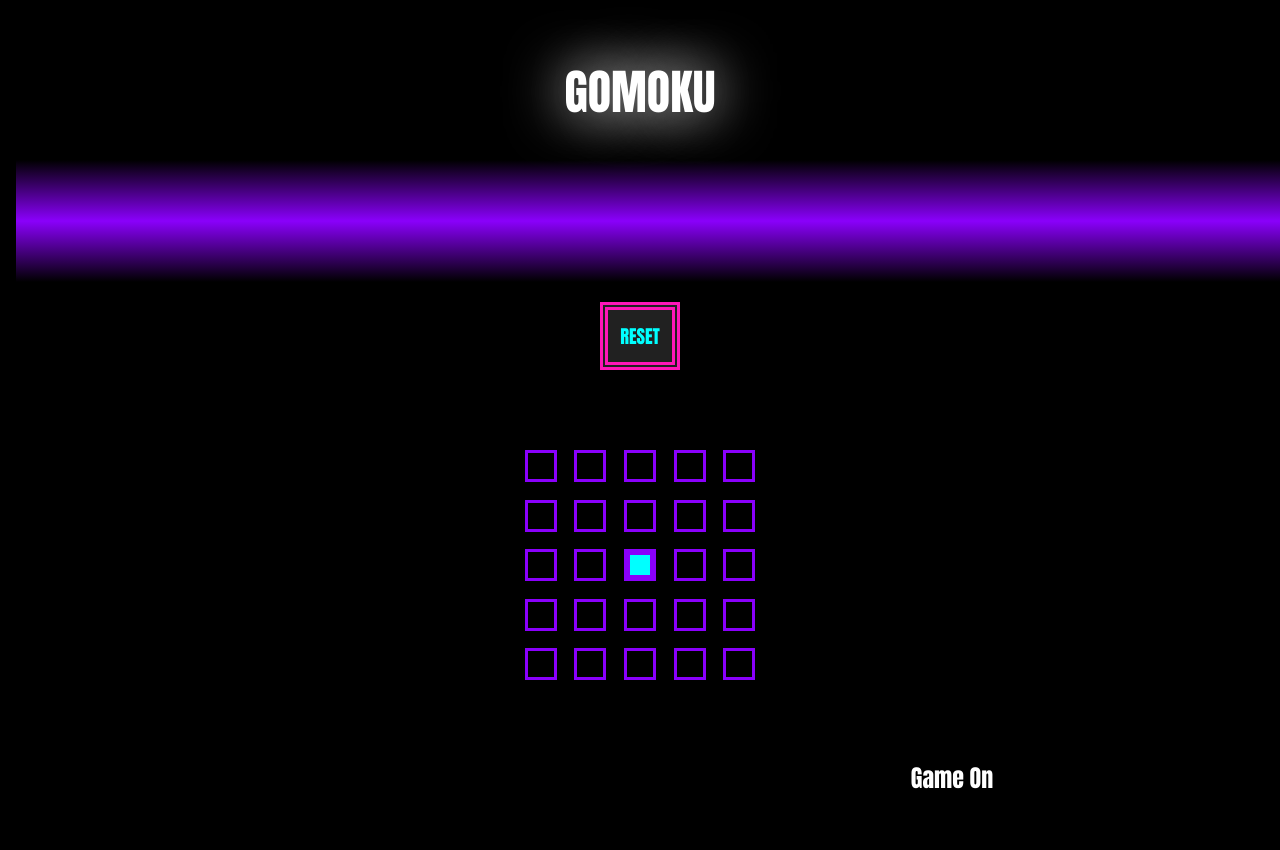
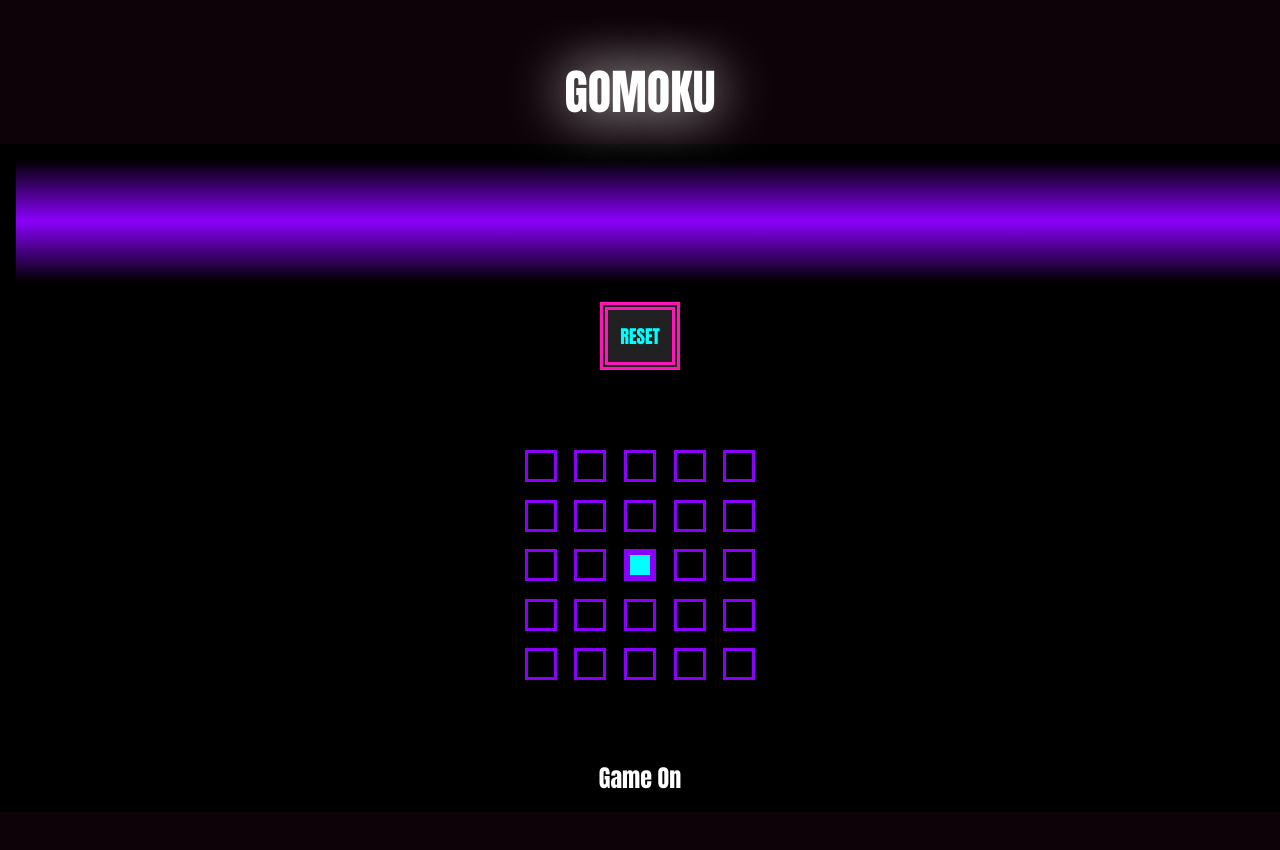
Before and after one commit to BiancaDavey/Gomoku, a website built with Parcel: page index.html in a window 1280 px wide. Both pictures are taken after a click on the element 640 px from the left and 565 px from the top of the page. After the commit the page ends 812 px from the top, so only its background shows below. Built offline with nearby package versions, Linux system fonts and the light colour scheme.

Commit message:
Update comments

```diff
--- a/app.ts
+++ b/app.ts
@@ -1,8 +1,5 @@
-import { UpdateText } from './app';
 /*
-
 TODO 09/07/2022 ADD SELECTEDTWO:
-
 * 1. X "Selected" add additional STATUS SELECTEDTWO.
 * 2. SelectedTwo implemented every second click.
 * 3. X Styling colour pink for SELECTEDTWO.
@@ -11,7 +8,6 @@ TODO 09/07/2022 ADD SELECTEDTWO:
 * 6. X Check if five in a row horizontally (record array? Map based on config? ie. number of rows/cols?)
 * 7. Check if five in a row vertically
 * 8. X Reset upon five in a row
-
 */
 
 enum STATUS {
@@ -53,7 +49,7 @@ export class Square {
     ie. selected1=black, selected2=white. ENUM? STATUS = SELECTED1 SELECTED2?
     */
     handleClick() {
-        main.gameOn()
+        main.gameStatusDisplay()
         // TODO 09/07/2022 ADD SELECTEDTWO: ___ OK
         if (this.status === STATUS.OCCUPIED || this.status === STATUS.SELECTED || this.status === STATUS.SELECTEDTWO) return
         this.element.classList.remove(this.status.toLowerCase())
@@ -80,24 +76,6 @@ export class Square {
     }
 }
 
-// ???
-/*
-export class UpdateText {
-    text: string
-    element: HTMLTitleElement
-    constructor(text: string){
-        this.text = this.updateText('')
-        this.element = document.createElement('title')
-        this.element.classList.add('status-new-text')
-    }
-
-    updateText(updateText: string) {
-        // this.text = updateText
-        return updateText
-    }
-}
-*/
-
 export class Row {
     id: number
     squares: Square[]
@@ -114,12 +92,12 @@ export class Row {
         this.element.append(...this.squares.map((square) => square.element))
     }
 
+    get freeSquaresId(){
+        return this.squares.filter((square) => square.isFree).map((square) => square.id)
+    }
+
     get selectedSquaresId() {
         return this.squares.filter((square) => square.isSelected).map((square) => square.id)
-    }
-
-    get freeSquaresId(){
-        return this.squares.filter((square) => square.isFree).map((square) => square.id)
     }
 
     // TODO 09/07/2022 ADD SELECTEDTWO: ___ OK
@@ -130,10 +108,10 @@ export class Row {
 
 export class GridMap {
     rows: Row[]
+    freeSquares: number[] = []
     selectedSquares: number[]  = []
     // TODO 09/07/2022 ADD SELECTEDTWO: ___ OK
     selectedTwoSquares: number[] = []
-    freeSquares: number[] = []
     element: HTMLDivElement
 
     constructor(rowNumber: number, squareNumberPerRow: number, occupiedSquares: number[] = []){
@@ -160,24 +138,23 @@ export class GridMap {
         })
     }
 
+    getSelectedSquaresId(){
+        this.selectedSquares = this.rows.map(row => row.selectedSquaresId).flat()
+        console.log(`selected squares: ${this.selectedSquares.join(',')}`)
+    }
+
+    // TODO 09/07/2022 ADD SELECTEDTWO: ___ OK
+    getSelectedTwoSquaresId(){
+        this.selectedTwoSquares = this.rows.map(row => row.selectedTwoSquaresId).flat()
+        console.log(`selected two squares: ${this.selectedTwoSquares.join(',')}`)
+    }
+
     checkDraw() {
         this.freeSquares = this.rows.map(row => row.freeSquaresId).flat()
         if (this.freeSquares.length === 0){
             console.log('Draw.')
             main.resetGame()
         }
-    }
-
-    getSelectedSquaresId(){
-        this.selectedSquares = this.rows.map(row => row.selectedSquaresId).flat()
-        console.log(`selected squares: ${this.selectedSquares.join(',')}`)
-        //this.checkFiveInARow()
-    }
-
-    // TODO 09/07/2022 ADD SELECTEDTWO: ___ OK
-    getSelectedTwoSquaresId(){
-        this.selectedTwoSquares = this.rows.map(row => row.selectedTwoSquaresId).flat()
-        console.log(`selected two squares: ${this.selectedTwoSquares.join(',')}`)
     }
 
     checkFiveInARow() {
@@ -224,51 +201,32 @@ export class Main {
     gridMap: GridMap | null = null
     boardContainer: HTMLDivElement
     statusText: HTMLDivElement
-    statusBar: HTMLDivElement
+    decorBar: HTMLDivElement
 
     constructor() {
         this.boardContainer = document.createElement('div')
         this.boardContainer.id = 'board'
         this.boardContainer.classList.add('board')
-
-        // Reset button:
         const resetButton = document.createElement('button')
         resetButton.classList.add('reset-button')
         resetButton.innerText = 'Reset'
         resetButton.addEventListener('click', () => {
             console.log("Reset game.")
-            // Reset game function call.
             this.resetGame()
         })
-
-        // Status Bar:
-        this.statusBar = document.createElement('div')
-        this.statusBar.id = 'status-bar'
-        this.statusBar.classList.add('status-bar')
-        // const statusBar = document.createElement('div')
-        // statusBar.classList.add('status-bar')
-
-        // Status Text:
-        // TODO 10/7/2022 trying as div above:
+        this.decorBar = document.createElement('div')
+        this.decorBar.id = 'decor-bar'
+        this.decorBar.classList.add('decor-bar')
         this.statusText = document.createElement('div')
         this.statusText.id = 'status-text'
         this.statusText.classList.add('status-text')
-        this.statusText.innerText = this.setStatusText('Status')
-        // const statusText = document.createElement('text')
-        // statusText.classList.add('status-text')
-        // TODO: rendering status text.
-        // statusText.innerText = this.setStatusText('Status')
-
-        // TODO: render text when applicable?
-        //this.boardContainer.appendChild(statusBar)
-        // this.boardContainer.appendChild(statusText)
+        this.statusText.innerText = this.setStatusText('Welcome')
         this.boardContainer.appendChild(resetButton)
-        document.getElementById('main')?.append(this.statusBar)
+        document.getElementById('main')?.append(this.decorBar)
         document.getElementById('main')?.append(this.boardContainer)
         document.getElementById('main')?.append(this.statusText)
     }
 
-    // TODO: rendering status text.
     setStatusText(statusUpdateText: string) {
         this.boardContainer.appendChild(this.statusText)
         return statusUpdateText
@@ -282,21 +240,17 @@ export class Main {
         this.boardContainer.append(this.gridMap.element)
     }
 
-    // Current game display
-    gameOn() {
+    gameStatusDisplay() {
         this.statusText.innerText = this.setStatusText('Game On')  // It's now on the bottom of the page.
         document.getElementById('main')?.append(this.statusText)
-        // this.renderGame(numberRows, numberColumns)
     }
 
-    // Reset game
     resetGame(){
-        this.statusText.innerText = this.setStatusText('Reset')  // It's now on the bottom of the page.
+        this.statusText.innerText = this.setStatusText('Game Reset')  // It's now on the bottom of the page.
         document.getElementById('main')?.append(this.statusText)
         this.renderGame(numberRows, numberColumns)
     }
 
-    // Game over
     gameOver(){
         this.statusText.innerText = this.setStatusText('Game Over')  // It's now on the bottom of the page.
         document.getElementById('main')?.append(this.statusText)
--- a/style.css
+++ b/style.css
@@ -3,14 +3,14 @@ body {
     min-height: 100vh;
     display: flex;
     flex-direction: column;
-    background-color: black;
+    background-color: #0d0208;
 }
 
 .header {
     margin-top: 40px;
     font-size: 3rem;
     padding: 1rem;
-    background-color: black;
+    background-color: #0d0208;
     color: #FFFFFF;
     font-family:Impact, Haettenschweiler, 'Arial Narrow Bold', sans-serif;
     font-weight: bolder;
@@ -72,31 +72,28 @@ body {
     align-items: center;
 }
 
-.status-bar {
+.decor-bar {
     display: flex;
     flex-direction: column;
     align-items: center;
     background-image: linear-gradient(black, rgb(138, 0, 251), black);
-    /*
-    background-image: radial-gradient(rgb(138, 0, 251),black);
-    */
     padding: 1rem;
-    /*margin: 10px;*/
     height: 90px;
     width: 100%;
 }
 
 .status-text {
+    display: flex;
+    flex-direction: column;
+    align-items: center;
+    width: 100%;
     font-size: 1.5rem;
     font-family: Impact, Haettenschweiler, 'Arial Narrow Bold', sans-serif;
     font-weight: bold;
     text-align: center;
     color: white;
-    width: 50%;
+    /*color: #00ff41;*/
     height: fit-content;
-    transform: translateY(100%);
-    transform: translateX(100%);
-    margin-bottom: 40px;
 }
 
 .reset-button {
@@ -117,7 +114,6 @@ body {
 }
 
 .reset-button:hover {
-    /* background-color: rgb(71, 71, 71); */
     box-shadow: 0px 0px 40px rgb(255, 76, 201);
 
 }
@@ -126,7 +122,6 @@ body {
     display: flex;
     flex-direction: column;
     row-gap: 1.1rem;
-    /*column-gap: 1.25rem;*/
     align-items: center;
     margin: 5rem;
 }
@@ -141,7 +136,6 @@ body {
     width: 2rem;
     border: 1px solid #ccc;
     box-sizing: border-box;
-    /* cursor: pointer; */
 }
 
 .square.occupied {
@@ -158,7 +152,6 @@ body {
     background-color: aqua;
     border-color: rgb(138, 0, 251);
     border-width: 6px;
-    /* Displaying cursor not allowed for selected: */
     cursor: not-allowed;
 }
 
@@ -167,13 +160,10 @@ body {
     background-color: rgb(255, 22, 185);
     border-color: rgb(138, 0, 251);
     border-width: 6px;
-    /* Displaying cursor not allowed for selected: */
     cursor: not-allowed;
 }
 
 .square.free {
-    /* background-color: white;
-    opacity: 0.99; */
     border-color: rgb(138, 0, 251);
     border-width: 3px;
 }
@@ -182,5 +172,4 @@ body {
     background-color: teal;
     border-color: rgb(138, 0, 251);
     border-width: 6px;
-    /*opacity: 0.5;*/
 }
```
